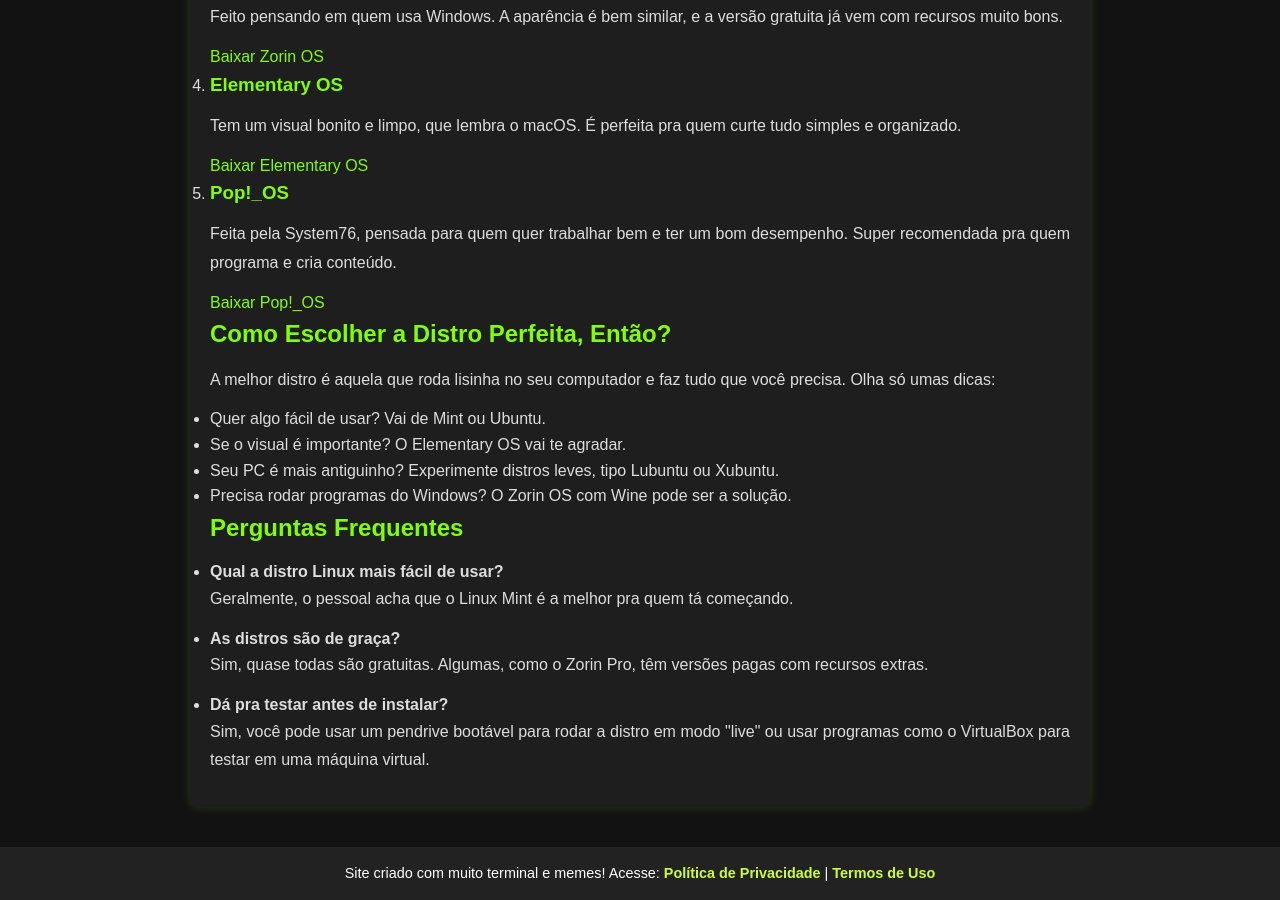
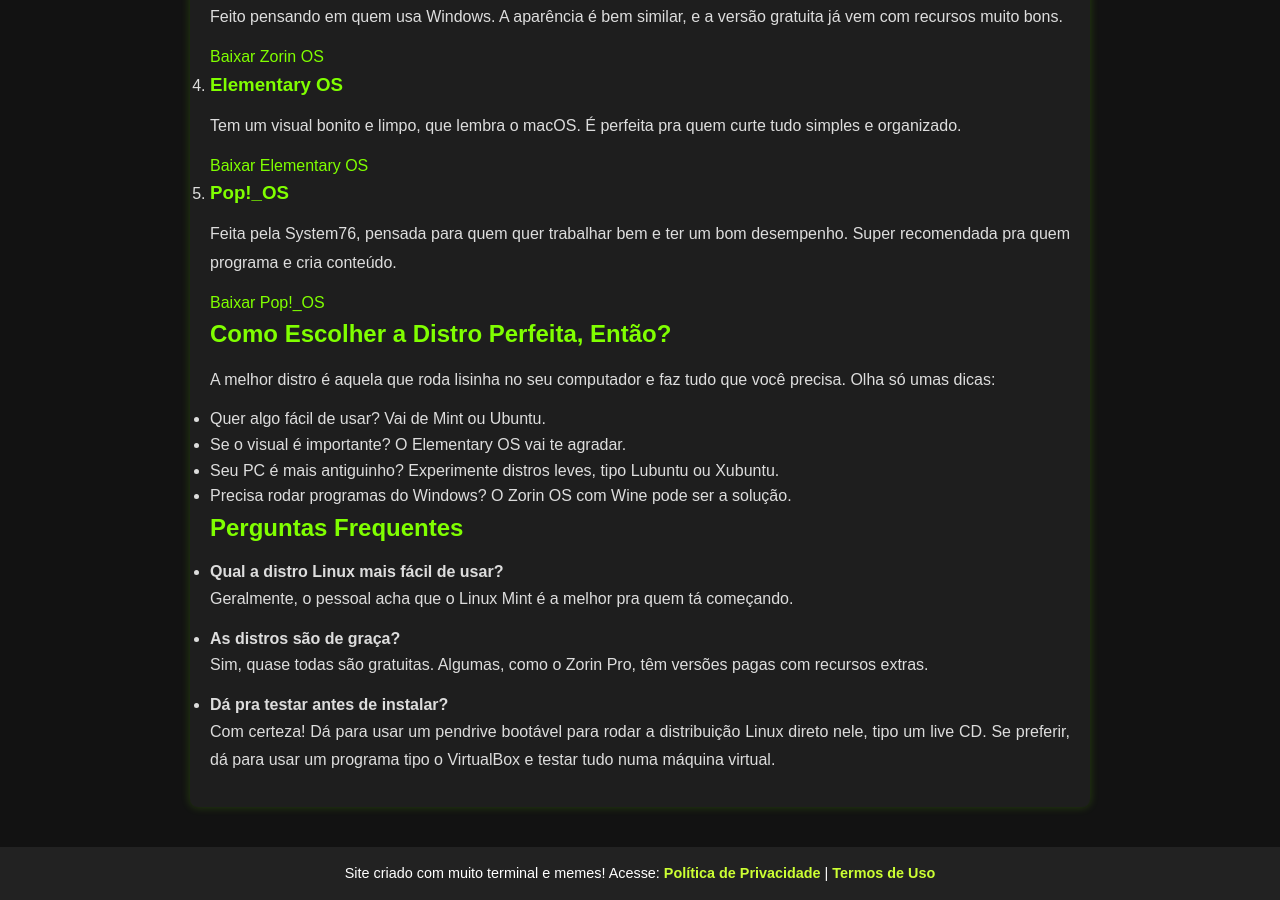
Before and after one commit to Piolinux/piolinux-site, a Jekyll site: the page distros-linux-iniciantes.html, which Jekyll copies as it is, in a window 1280 px wide and 900 px high, scrolled down 930 px. Built offline with Jekyll 4.4.1, drawn with Linux system fonts in a browser that asks for light colours.

Commit message:
Update distros-linux-iniciantes.html

```diff
--- a/distros-linux-iniciantes.html
+++ b/distros-linux-iniciantes.html
@@ -342,7 +342,7 @@ footer a:hover {
                 </li>
                 <li>
                     <h4>Dá pra testar antes de instalar?</h4>
-                    <p>Sim, você pode usar um pendrive bootável para rodar a distro em modo "live" ou usar programas como o VirtualBox para testar em uma máquina virtual.</p>
+                    <p>Com certeza! Dá para usar um pendrive bootável para rodar a distribuição Linux direto nele, tipo um live CD. Se preferir, dá para usar um programa tipo o VirtualBox e testar tudo numa máquina virtual.</p>
                 </li>
             </ul>
         </section>
```
